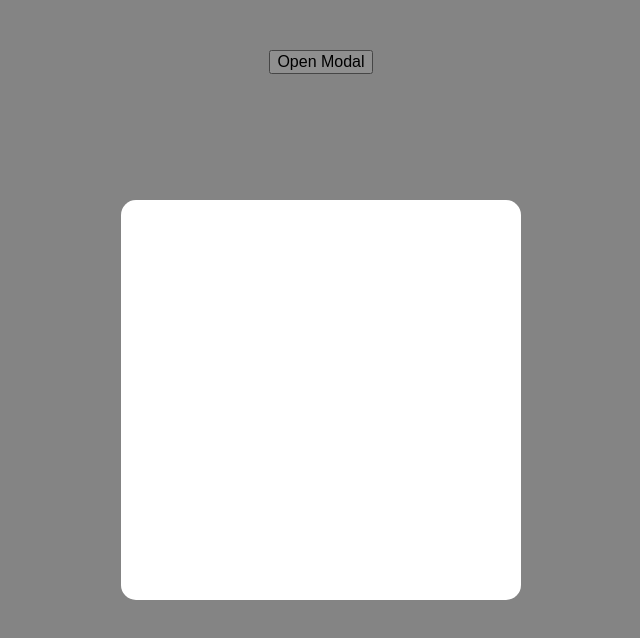
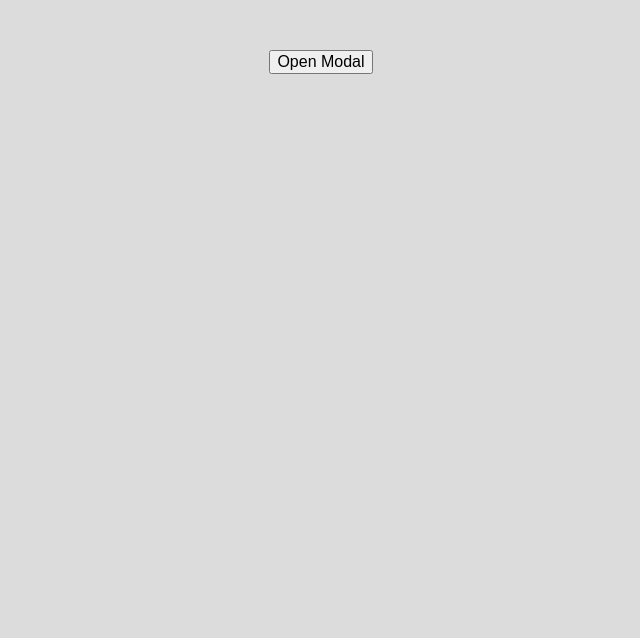
Before and after one commit to IvanMykytyn/in-process, a React (Create React App) app: page / in a window 1280 px wide. Shown: the top 638 px of the page, without its empty margins (319-959 px from the left). Built offline with nearby package versions, Linux system fonts and the light colour scheme.

Commit message:
add modal component

```diff
--- a/src/App.tsx
+++ b/src/App.tsx
@@ -6,12 +6,10 @@ import {Input, Checkbox, Modal} from './components'
 import cn from 'classnames'
 
 function App() {
-    const [modalActive, setModalActive] = useState(true)
     return (
         <div className={css.container}>
             <div className={css.wrapper}>
-                <button onClick={()=>setModalActive(true)}>Open Modal</button>
-                <Modal active={modalActive} setActive={setModalActive}/>
+                <Modal>{<div><img src={'https://i0.wp.com/www.printmag.com/wp-content/uploads/2021/02/4cbe8d_f1ed2800a49649848102c68fc5a66e53mv2.gif?fit=476%2C280&ssl=1'}/></div>}</Modal>
             </div>
         </div>
     )
--- a/src/components/Modal/modal.styles.scss
+++ b/src/components/Modal/modal.styles.scss
@@ -1,33 +1,75 @@
-.modal{
+@import "../../App.module.scss";
+
+.modal {
   height: 100vh;
   width: 100vw;
-  background-color: rgba(0,0,0,0.4);
+  background-color: rgba(0, 0, 0, 0.4);
   position: fixed;
   top: 0;
   left: 0;
   display: flex;
   align-items: center;
   justify-content: center;
+  transition: 0.5s
+}
+
+.modal.animated {
   opacity: 0;
-  pointer-events: none;
-  transition: 0.5s;
+  visibility: hidden;
+
+  &.show {
+    opacity: 1;
+    visibility: visible;
+
+    .modal {
+      opacity: 1;
+      visibility: visible;
+      transform: translate(-50%, -50%);
+    }
+  }
 }
-.modal.active{
-  opacity: 1;
-  pointer-events: all;
+
+.modal__content {
+  background-color: $background;
   display: flex;
+  flex-direction: column;
+  grid-template-columns: repeat(auto-fill, 30%);
+  justify-content: flex-end;
   align-items: center;
-  justify-content: center;
+  padding: 25px;
+  box-shadow: 3px 3px 7px $gray,
+  -3px -3px 7px #afaeae;
+  border-radius: 25px;
+  color: #565656;
 }
-.modal__content{
-  padding: 20px;
-  border-radius: 15px;
-  background-color: #ffffff;
-  height: 400px;
-  width: 400px;
-  transform: scale(0.5);
-  transition: 0.4s all;
+
+.children_content {
+  max-width: 60vw;
+  padding: 25px;
 }
-.modal__content.active{
-transform: scale(1);
+
+.bi {
+  color: $primaryColor;
+  height: 25px;
+  width: 25px;
 }
+
+.button {
+  border: none;
+  height: 45px;
+  width: 120px;
+  border-radius: 10px;
+  color: #cd5c5c;
+  background: $background;
+  box-shadow: 3px 3px 7px #b0b0b0, -1px -2px 5px #ffffff;
+  cursor: pointer;
+  transition: color 0.5s, text-shadow 0.5s;
+
+  &:hover,
+  &:focus,
+  &:active {
+    box-shadow: $innerBoxShadow;
+    color: $primaryColor;
+    text-shadow: $primaryColor 1px 0 50px;
+  }
+}
--- a/src/components/Modal/modal.tsx
+++ b/src/components/Modal/modal.tsx
@@ -2,24 +2,28 @@ import React, {FC, useState} from 'react';
 
 import './modal.styles.scss';
 
-interface ModalProps{
-    active?: boolean
-    setActive?: any
+interface ModalProps {
     children?: any
 }
-const Modal: FC<ModalProps> = ({active,setActive, children})=> {
+
+const Modal: FC<ModalProps> = ({children}) => {
+    const [open, setOpen] = useState(false)
 
     return (
         <div>
-        <div className={ active? "modal active" : "modal"}
-             onClick={()=> setActive(false)}
-        >
-            <div className={active? "modal__content active" : "modal"}
-                 onClick={e => e.stopPropagation()}
-            >
-                {children}
+            <button onClick={() => setOpen(true)}>
+                Open Modal
+            </button>
+            <div className={`modal animated  ${open ? 'show' : ''}`}>
+                <div className={'modal__content'}>
+                    <div className={'children_content'}>
+                        {children}
+                    </div>
+                    <button className={'button'}
+                            onClick={()=> setOpen(false)}>
+                        Close</button>
+                </div>
             </div>
-        </div>
         </div>
     );
 }
--- a/src/scss/_vars.module.scss
+++ b/src/scss/_vars.module.scss
@@ -2,7 +2,7 @@ $default: #000000;
 $background: #dcdcdc;
 $primaryColor: #568cc5;
 $white: #ffffff;
-$gray: #b0b0b0;
+$gray: #4b4b4b;
 
 $outerBoxShadow: 3px 3px 7px $gray,
 -3px -3px 7px #ffffff;
```
